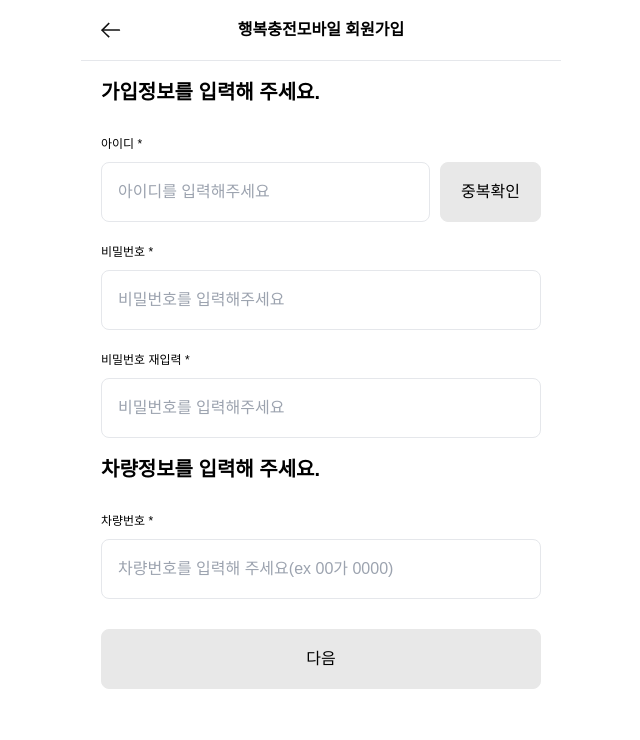
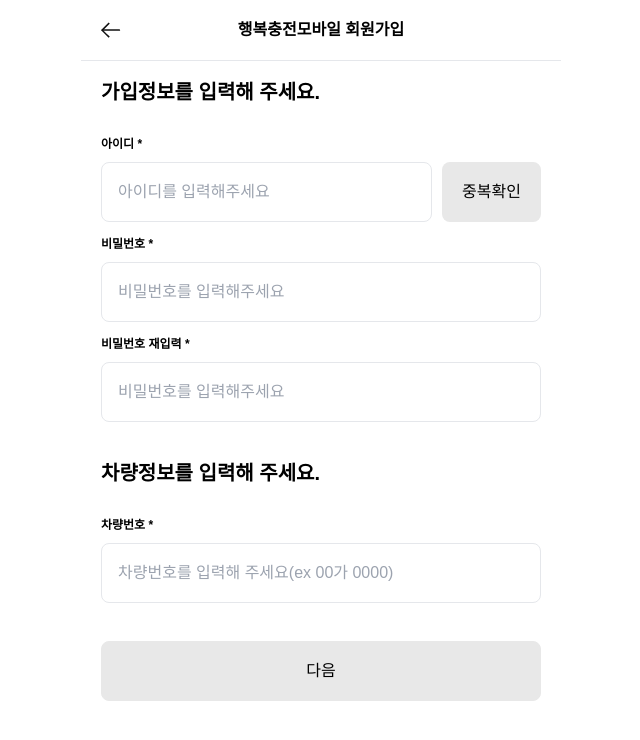
Before and after one commit to sngsng/sk-gas-membership-study, a React (Create React App) app: page /accept-terms in a window 1280 px wide. Both pictures are taken after a click on the button "동의하고 회원가입". Shown: the top 740 px of the page, without its empty margins (319-959 px from the left). Built offline with nearby package versions, Linux system fonts and the light colour scheme; no server answers; a web font is replaced by a local one.

Commit message:
fix: 회원가입 input 로직

```diff
--- a/src/pages/signUp/SignUpPart1.tsx
+++ b/src/pages/signUp/SignUpPart1.tsx
@@ -1,57 +1,217 @@
-import React from "react";
+/* eslint-disable @typescript-eslint/no-unused-vars */
+import React, { useRef, useState } from "react";
 import { useNavigate } from "react-router-dom";
 import urls from "../../constants/urls";
 import Layout from "../../elements/Layout";
+import cls from "../../util";
 
 function SignUpPart1() {
   const navigate = useNavigate();
+  const [idCheck, setIdCheck] = useState(false);
+  const [idCheckBtn, setIdCheckBtn] = useState(false);
+  const [passwordCheck, setPasswordCheck] = useState(false);
+  const [rePasswordCheck, setRePasswordCheck] = useState(false);
+  const [carNumberCheck, setCarNumberCheck] = useState(false);
+
+  const idRef = useRef<HTMLInputElement>(null);
+  const passwordRef = useRef<HTMLInputElement>(null);
+  const rePassWordRef = useRef<HTMLInputElement>(null);
+  const carNumberRef = useRef<HTMLInputElement>(null);
+
+  // 공통사항 포커스 해제 될때 함수 체크후 경고 문자 뜸.
+  // password랑 id 체크 함수를 따로 관리 해야될까??
+  // chacge여서 계속 호출되는거 보기 싫음. (효율 나쁠꺼 같음)
+  // input 값 한번에 관리 할수 있도록 하자!
+  // 중복확인 api 버튼에 달아서 호출후 alert 띄우기
+  // ai
+
+  const handleIdCheck = () => {
+    console.log(idRef.current?.value);
+
+    // 숫자를 꼭 포함해야되는건가?? 물어보기!!
+    const userIdRegex = /^[A-Za-z0-9]{5,20}$/i;
+
+    // value가 있어야 되며, test를 통과할때
+
+    if (!idRef.current?.value) {
+      setIdCheck(false);
+      setIdCheckBtn(false);
+    } else if (idRef.current?.value && userIdRegex.test(idRef.current?.value)) {
+      // 경고 문자를 안보이게 해주고, 버튼은 활성화 시켜준다.
+      setIdCheck(false);
+      setIdCheckBtn(true);
+    } else {
+      // 경고 문자를 보여주고, 버튼을 비활성화 시켜준다.
+      setIdCheck(true);
+      setIdCheckBtn(false);
+    }
+  };
+
+  const handlePasswordCheck = () => {
+    console.log(passwordRef.current?.value);
+
+    const usePassWordRegex =
+      /^(?=.*[A-Za-z])(?=.*\d)(?=.*[$@$!%*#?&])[A-Za-z\d$@$!%*#?&]{8,}$/;
+
+    if (
+      (passwordRef.current?.value &&
+        usePassWordRegex.test(passwordRef.current.value)) ||
+      !passwordRef.current?.value
+    ) {
+      setPasswordCheck(false);
+    } else {
+      setPasswordCheck(true);
+    }
+  };
+
+  const handleRePasswordCheck = () => {
+    console.log(rePassWordRef.current?.value);
+
+    const usePassWordRegex =
+      /^(?=.*[A-Za-z])(?=.*\d)(?=.*[$@$!%*#?&])[A-Za-z\d$@$!%*#?&]{8,}$/;
+    if (
+      (rePassWordRef.current?.value &&
+        usePassWordRegex.test(rePassWordRef.current.value)) ||
+      !rePassWordRef.current?.value
+    ) {
+      setRePasswordCheck(false);
+    } else {
+      setRePasswordCheck(true);
+    }
+  };
+
+  const handleCarNumberCheck = () => {
+    console.log(carNumberRef.current?.value);
+
+    const useCarNumberRegex =
+      /^\d{2,3}[가|나|다|라|마|거|너|더|러|머|버|서|어|저|고|노|도|로|모|보|소|오|조|구|누|두|루|무|부|수|우|주|바|사|아|자|허|배|호|하|국|합|육|해|공]\d{4}$|^[서울|부산|대구|인천|대전|광주|울산|제주|경기|강원|충남|전남|전북|경남|경북|세종]{2}\d{2,3}[가|나|다|라|마|거|너|더|러|머|버|서|어|저|고|노|도|로|모|보|소|오|조|구|누|두|루|무|부|수|우|주|바|사|아|자|허|배|호|하|국|합|육|해|공]\d{4}/i;
+
+    if (
+      (carNumberRef.current?.value &&
+        useCarNumberRegex.test(carNumberRef.current.value)) ||
+      !carNumberRef.current?.value
+    ) {
+      setCarNumberCheck(false);
+    } else {
+      setCarNumberCheck(true);
+    }
+  };
+
   return (
     <Layout title="행복충전모바일 회원가입">
       <form className="p-20">
         <p className="text-h2 mb-30">가입정보를 입력해 주세요.</p>
-        <p className="mb-8 text-b3">아이디 *</p>
-        <div className="flex mb-20">
+
+        <div className="mb-40">
+          <div className="mb-12 focus-within:text-blue">
+            <p className="mb-8 font-bold text-b3 ">아이디 *</p>
+            <div className="flex mb-8 ">
               <input
                 className="flex-1 label-input"
                 type="text"
                 name="id"
                 placeholder="아이디를 입력해주세요"
+                ref={idRef}
+                onFocus={() => {
+                  setIdCheck(false);
+                }}
+                onBlur={handleIdCheck}
+                onChange={handleIdCheck}
               />
               <button
                 type="button"
-            className="ml-10 btn btn-extra btn-fill-disabled btn-fill"
+                disabled={!idCheckBtn}
+                className={cls(
+                  "ml-10  btn-extra",
+                  idCheckBtn
+                    ? "cursor-pointer rounded border-1 btn-fill"
+                    : "btn-fill-disabled rounded "
+                )}
+                onClick={() => {
+                  alert("로그인 중복 api 사용하기");
+                }}
               >
                 중복확인
               </button>
             </div>
-        <p className="mb-8 text-b3">비밀번호 *</p>
-        <div className="flex mb-20">
+            {idCheck && (
+              <p className="font-normal text-b3 text-red">
+                영문 대소문자, 숫자를 조합하여 5글자 이상 입력해주세요.
+              </p>
+            )}
+          </div>
+
+          <div className="mb-12 focus-within:text-blue">
+            <p className="mb-8 font-bold text-b3">비밀번호 *</p>
+            <div className="flex mb-8">
               <input
                 className="flex-1 label-input"
                 type="password"
-            name="id"
+                name="password"
                 placeholder="비밀번호를 입력해주세요"
+                ref={passwordRef}
+                onChange={handlePasswordCheck}
+                onFocus={() => {
+                  setPasswordCheck(false);
+                }}
+                onBlur={handlePasswordCheck}
               />
             </div>
-        <p className="mb-8 text-b3">비밀번호 재입력 *</p>
-        <div className="flex mb-20">
+            {passwordCheck && (
+              <p className="font-normal text-b3 text-red">
+                영문 대소문자, 숫자, 특수문자를 포함하여 8자 이상 입력해 주세요.
+              </p>
+            )}
+          </div>
+
+          <div className="mb-12 focus-within:text-blue">
+            <p className="mb-8 font-bold text-b3">비밀번호 재입력 *</p>
+            <div className="flex mb-8">
               <input
                 className="flex-1 label-input"
-            type="text"
-            name="id"
+                type="password"
+                name="repassword"
                 placeholder="비밀번호를 입력해주세요"
+                ref={rePassWordRef}
+                onChange={handleRePasswordCheck}
+                onFocus={() => {
+                  setRePasswordCheck(false);
+                }}
+                onBlur={handleRePasswordCheck}
               />
             </div>
-        <p className="text-h2 mb-30">차량정보를 입력해 주세요.</p>
-        <p className="mb-8 text-b3 focus:text-blue">차량번호 *</p>
-        <div className="flex">
+            {rePasswordCheck && (
+              <p className="font-normal text-b3 text-red">
+                영문 대소문자, 숫자, 특수문자를 포함하여 8자 이상 입력해 주세요.
+              </p>
+            )}
+          </div>
+        </div>
+
+        <p className="font-bold text-h2 mb-30">차량정보를 입력해 주세요.</p>
+        <div className="focus-within:text-blue">
+          <p className="mb-8 font-bold text-b3 focus:text-blue">차량번호 *</p>
+          <div className="flex mb-8">
             <input
               className="flex-1 label-input"
               type="text"
               name="id"
               placeholder="차량번호를 입력해 주세요(ex 00가 0000)"
+              ref={carNumberRef}
+              onChange={handleCarNumberCheck}
+              onFocus={() => {
+                setCarNumberCheck(false);
+              }}
+              onBlur={handleCarNumberCheck}
             />
           </div>
+          {carNumberCheck && (
+            <p className="font-normal text-b3 text-red">
+              형식이 올바르지 않습니다 (ex 00가0000)
+            </p>
+          )}
+        </div>
+
         <button
           className="w-full mt-30 btn btn-fill btn-fill-disabled btn-extra"
           // 정보 값이 없으면 버튼은 클릭시에 활성화 되면 안된다.
```
Also changed, not shown: src/pages/AcceptTerms.tsx (+39 -109 lines). Lines whose indentation alone changed are shown as unchanged.
